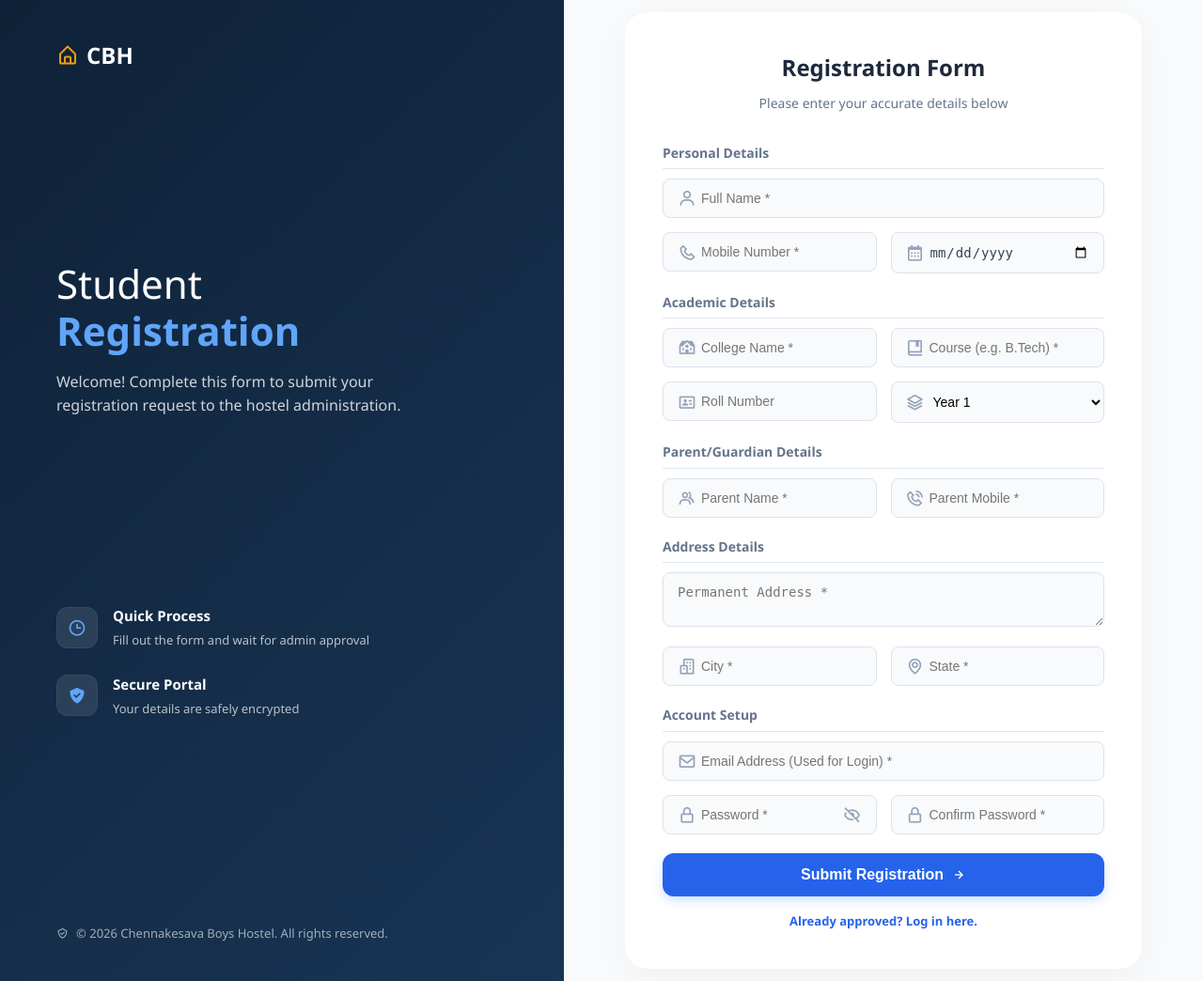
After one commit to madhuboini841/chennakesava-hostel-management, a Python web app: template hostel_mgmt/hostel_mgmt/templates/student_registration.html in a window 1280 px wide. The commit adds this page. Shown: the whole page at 94% size. Run offline with Jinja, Linux system fonts and the light colour scheme; the template is opened without the code that fills it, so the values that code supplies are empty.

Commit message:
Implement QR Code based student self-registration and admin approval workflow

```diff
--- a/hostel_mgmt/hostel_mgmt/database.sql
+++ b/hostel_mgmt/hostel_mgmt/database.sql
@@ -49,7 +49,7 @@ CREATE TABLE IF NOT EXISTS students (
     year_of_study INT,
     room_id INT,
     join_date DATE DEFAULT (CURRENT_DATE),
-    status ENUM('active', 'inactive') DEFAULT 'active',
+    status ENUM('active', 'inactive', 'pending', 'rejected') DEFAULT 'active',
     profile_image VARCHAR(255) DEFAULT 'default.png',
     parent_number VARCHAR(15),
     meal_preference ENUM('veg', 'non-veg') DEFAULT 'veg',
--- /dev/null
+++ b/hostel_mgmt/hostel_mgmt/templates/student_registration.html
@@ -0,0 +1,269 @@
+<!DOCTYPE html>
+<html lang="en">
+<head>
+  <meta charset="UTF-8">
+  <meta name="viewport" content="width=device-width, initial-scale=1.0">
+  <title>Student Registration — Chennakesava Boys Hostel</title>
+  <link rel="stylesheet" href="{{ url_for('static', filename='css/style.css') }}">
+  <link href='https://unpkg.com/boxicons@2.1.4/css/boxicons.min.css' rel='stylesheet'>
+  <style>
+    .login-form-container {
+        overflow-y: auto;
+        max-height: 100vh;
+        padding-top: 40px;
+        padding-bottom: 40px;
+    }
+    .form-row {
+        display: flex;
+        gap: 15px;
+        margin-bottom: 15px;
+    }
+    .form-row .form-group-icon {
+        flex: 1;
+        margin-bottom: 0;
+    }
+    @media (max-width: 600px) {
+        .form-row {
+            flex-direction: column;
+            gap: 15px;
+        }
+    }
+    .form-group-icon {
+        position: relative;
+        margin-bottom: 15px;
+    }
+    .form-group-icon input, .form-group-icon select, .form-group-icon textarea {
+        width: 100%;
+        padding: 12px 15px 12px 40px;
+        border: 1px solid var(--border);
+        border-radius: 8px;
+        font-size: 14px;
+        transition: all 0.3s ease;
+        background-color: #f8fafc;
+    }
+    .form-group-icon input:focus, .form-group-icon select:focus, .form-group-icon textarea:focus {
+        border-color: var(--primary);
+        box-shadow: 0 0 0 3px rgba(37,99,235,0.1);
+        outline: none;
+        background-color: white;
+    }
+    .form-group-icon textarea {
+        padding: 12px 15px;
+    }
+    .input-icon {
+        position: absolute;
+        left: 15px;
+        top: 50%;
+        transform: translateY(-50%);
+        color: #94a3b8;
+        font-size: 18px;
+    }
+    .section-title {
+        font-size: 14px;
+        font-weight: 600;
+        color: #64748b;
+        margin-top: 20px;
+        margin-bottom: 10px;
+        border-bottom: 1px solid #e2e8f0;
+        padding-bottom: 5px;
+    }
+    .login-card {
+        max-width: 550px;
+        margin: 0 auto;
+    }
+  </style>
+</head>
+<body class="login-body">
+  {% with messages = get_flashed_messages(with_categories=true) %}
+    {% if messages %}
+      <div class="flash-messages" id="flashMessages">
+        {% for category, message in messages %}
+          <div class="flash {{ category }}">
+            {% if category == 'success' %}✅{% elif category == 'error' %}❌{% else %}ℹ️{% endif %}
+            {{ message }}
+          </div>
+        {% endfor %}
+      </div>
+    {% endif %}
+  {% endwith %}
+
+  <div class="login-wrapper">
+    <div class="login-branding" style="background: linear-gradient(135deg, #1e293b 0%, #0f172a 100%);">
+      <div class="branding-overlay">
+        <div class="branding-header">
+          <div class="brand-logo">
+            <i class='bx bx-home-alt'></i> CBH
+          </div>
+        </div>
+
+        <div class="branding-text">
+          <h1>Student<br><span>Registration</span></h1>
+          <p>Welcome! Complete this form to submit your registration request to the hostel administration.</p>
+        </div>
+
+        <div class="branding-features">
+          <div class="feature-item">
+            <div class="feature-icon"><i class='bx bx-time'></i></div>
+            <div class="feature-text">
+              <h4>Quick Process</h4>
+              <p>Fill out the form and wait for admin approval</p>
+            </div>
+          </div>
+          <div class="feature-item">
+            <div class="feature-icon"><i class='bx bxs-check-shield'></i></div>
+            <div class="feature-text">
+              <h4>Secure Portal</h4>
+              <p>Your details are safely encrypted</p>
+            </div>
+          </div>
+        </div>
+
+        <div class="branding-footer">
+          <i class='bx bx-check-shield'></i> &copy; 2026 Chennakesava Boys Hostel. All rights reserved.
+        </div>
+      </div>
+    </div>
+
+    <div class="login-form-container">
+      <div class="login-card">
+
+        <div class="mobile-logo-circle">
+          <i class='bx bx-home-alt'></i>
+        </div>
+
+        <div class="login-header">
+          <h2>Registration Form</h2>
+          <p>Please enter your accurate details below</p>
+        </div>
+
+        <form method="POST" action="/student-registration">
+
+          <div class="section-title">Personal Details</div>
+          <div class="form-group-icon">
+            <i class='bx bx-user input-icon'></i>
+            <input type="text" name="name" placeholder="Full Name *" required>
+          </div>
+
+          <div class="form-row">
+            <div class="form-group-icon">
+              <i class='bx bx-phone input-icon'></i>
+              <input type="tel" name="mobile_number" placeholder="Mobile Number *" required>
+            </div>
+            <div class="form-group-icon">
+              <i class='bx bx-calendar input-icon'></i>
+              <input type="date" name="dob">
+            </div>
+          </div>
+
+          <div class="section-title">Academic Details</div>
+          <div class="form-row">
+            <div class="form-group-icon">
+              <i class='bx bxs-institution input-icon'></i>
+              <input type="text" name="college_name" placeholder="College Name *" required>
+            </div>
+            <div class="form-group-icon">
+              <i class='bx bx-book-bookmark input-icon'></i>
+              <input type="text" name="course" placeholder="Course (e.g. B.Tech) *" required>
+            </div>
+          </div>
+          <div class="form-row">
+            <div class="form-group-icon">
+              <i class='bx bx-id-card input-icon'></i>
+              <input type="text" name="roll_number" placeholder="Roll Number">
+            </div>
+            <div class="form-group-icon">
+              <i class='bx bx-layer input-icon'></i>
+              <select name="year_of_study">
+                <option value="1">Year 1</option>
+                <option value="2">Year 2</option>
+                <option value="3">Year 3</option>
+                <option value="4">Year 4</option>
+              </select>
+            </div>
+          </div>
+
+          <div class="section-title">Parent/Guardian Details</div>
+          <div class="form-row">
+            <div class="form-group-icon">
+              <i class='bx bx-group input-icon'></i>
+              <input type="text" name="parent_name" placeholder="Parent Name *" required>
+            </div>
+            <div class="form-group-icon">
+              <i class='bx bx-phone-call input-icon'></i>
+              <input type="tel" name="parent_number" placeholder="Parent Mobile *" required>
+            </div>
+          </div>
+
+          <div class="section-title">Address Details</div>
+          <div class="form-group-icon" style="padding-left: 0;">
+            <textarea name="permanent_address" rows="2" placeholder="Permanent Address *" required></textarea>
+          </div>
+          <div class="form-row">
+            <div class="form-group-icon">
+              <i class='bx bx-buildings input-icon'></i>
+              <input type="text" name="city" placeholder="City *" required>
+            </div>
+            <div class="form-group-icon">
+              <i class='bx bx-map input-icon'></i>
+              <input type="text" name="state" placeholder="State *" required>
+            </div>
+          </div>
+
+          <div class="section-title">Account Setup</div>
+          <div class="form-group-icon">
+            <i class='bx bx-envelope input-icon'></i>
+            <input type="email" name="email" placeholder="Email Address (Used for Login) *" required>
+          </div>
+
+          <div class="form-row">
+            <div class="form-group-icon">
+              <i class='bx bx-lock-alt input-icon'></i>
+              <input type="password" id="password" name="password" placeholder="Password *" required minlength="6">
+              <i class='bx bx-hide password-toggle' id="togglePassword" onclick="togglePasswordVisibility('password', 'togglePassword')"></i>
+            </div>
+            <div class="form-group-icon">
+              <i class='bx bx-lock-alt input-icon'></i>
+              <input type="password" id="confirm_password" name="confirm_password" placeholder="Confirm Password *" required minlength="6">
+            </div>
+          </div>
+
+          <button type="submit" class="btn-submit-modern" style="margin-top: 20px;">
+            Submit Registration <i class='bx bx-right-arrow-alt'></i>
+          </button>
+
+          <div style="text-align: center; margin-top: 15px;">
+            <a href="/login" class="forgot-link">Already approved? Log in here.</a>
+          </div>
+        </form>
+
+      </div>
+    </div>
+  </div>
+
+  <script>
+    function togglePasswordVisibility(inputId, toggleId) {
+      const passwordInput = document.getElementById(inputId);
+      const toggleIcon = document.getElementById(toggleId);
+
+      if (passwordInput.type === 'password') {
+        passwordInput.type = 'text';
+        toggleIcon.classList.remove('bx-hide');
+        toggleIcon.classList.add('bx-show');
+      } else {
+        passwordInput.type = 'password';
+        toggleIcon.classList.remove('bx-show');
+        toggleIcon.classList.add('bx-hide');
+      }
+    }
+
+    setTimeout(() => {
+      const f = document.getElementById('flashMessages');
+      if (f) {
+        f.style.opacity = '0';
+        f.style.transition = 'opacity 0.5s';
+        setTimeout(() => f.remove(), 500);
+      }
+    }, 5000);
+  </script>
+</body>
+</html>
```
Also changed, not shown: hostel_mgmt/hostel_mgmt/app.py (+178 -0 lines), hostel_mgmt/hostel_mgmt/generate_qr.py (added, +27 -0 lines), hostel_mgmt/hostel_mgmt/templates/admin_dashboard.html (+75 -0 lines), hostel_mgmt/hostel_mgmt/update_student_status.py (added, +31 -0 lines), hostel_mgmt/hostel_mgmt/static/img/qr_registration.png (added).
